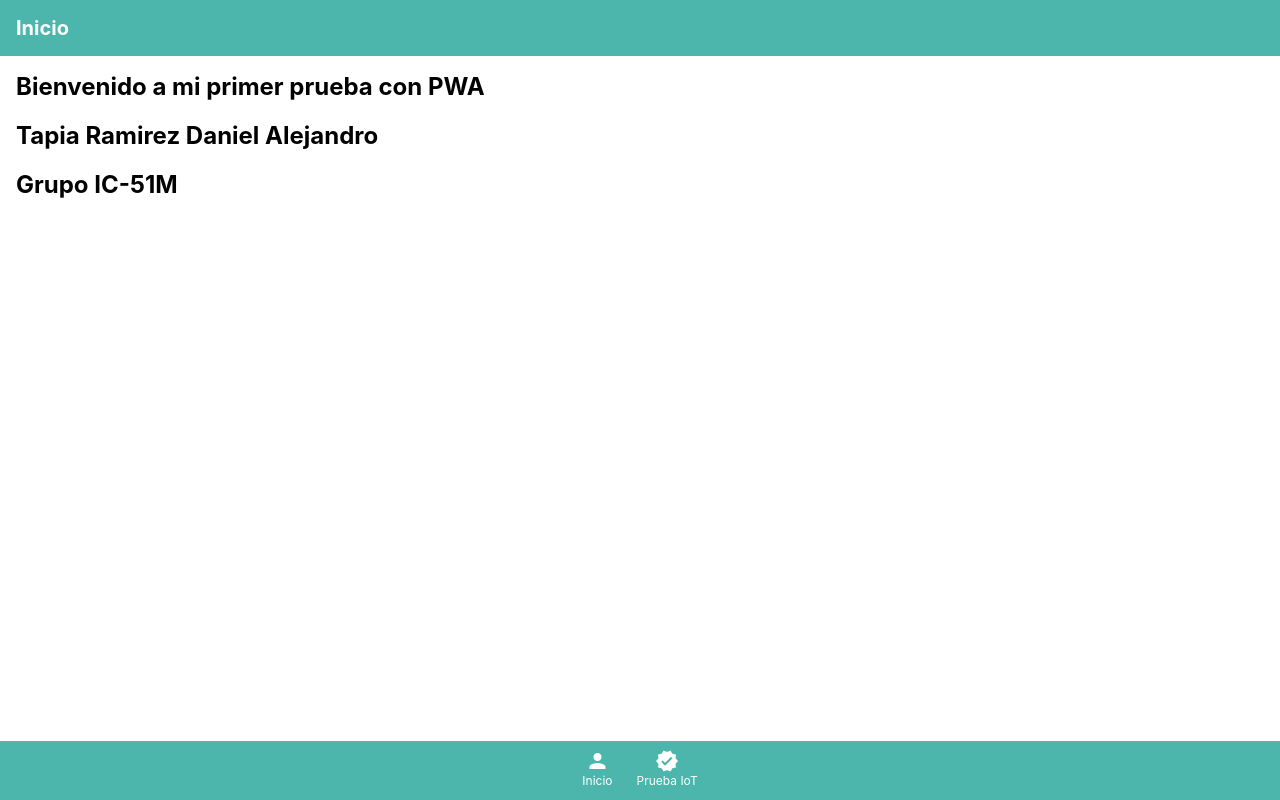
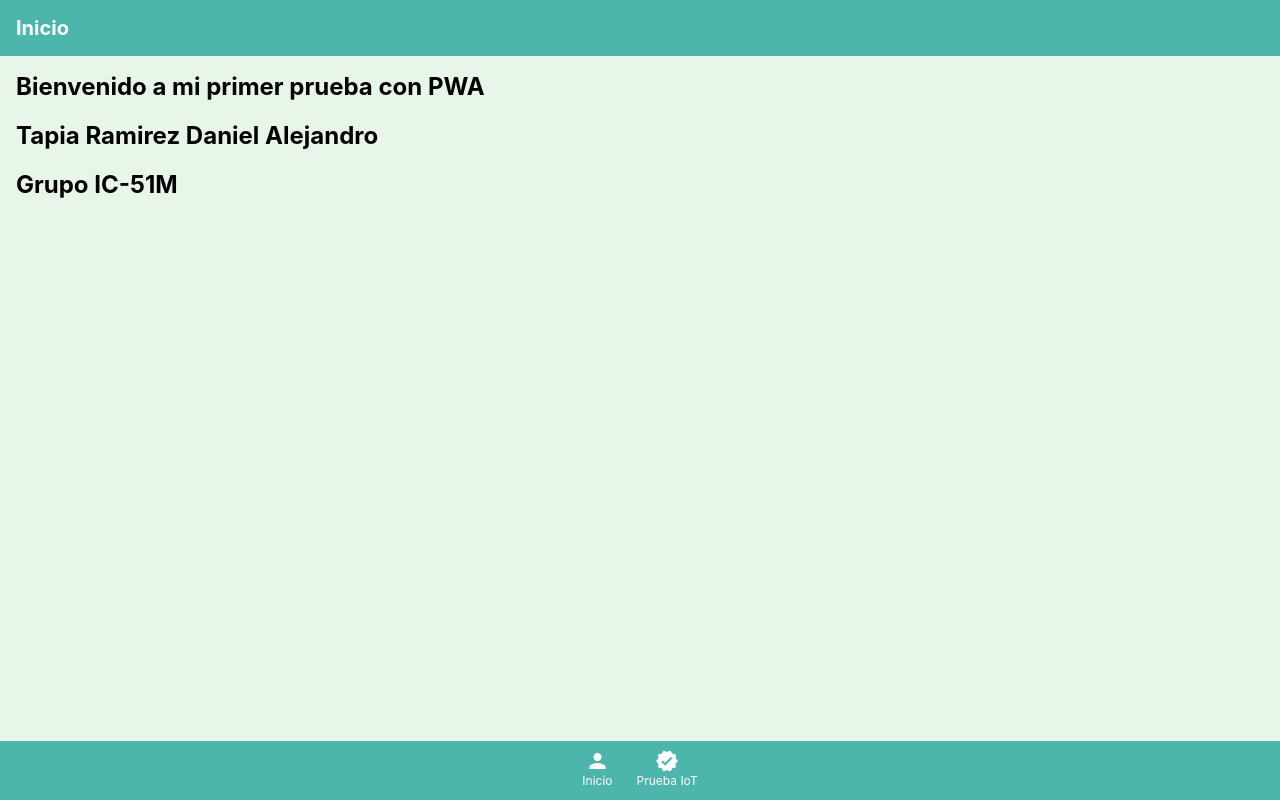
Before and after one commit to DanielTapia1/DanielTapia1.github.io, a plain HTML site: page index.html in a window 1280 px wide. Drawn offline with Linux system fonts and the light colour scheme.

Commit message:
commit color fondo

```diff
--- a/css/colores.css
+++ b/css/colores.css
@@ -1,6 +1,6 @@
 html {
   --colContenido: black;
-  --colContenidoFondo: white;
+  --colContenidoFondo: #e8f5e9;
   --colPrimario: white;
   --colPrimarioFondo: #4db6ac;
   --colActive: #4646462c;
```
